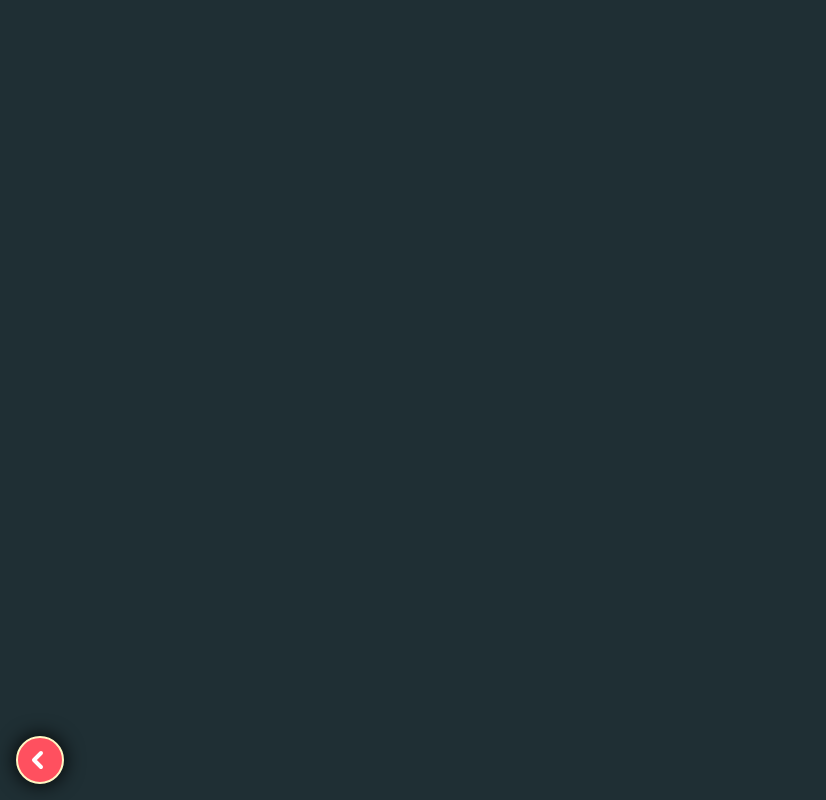
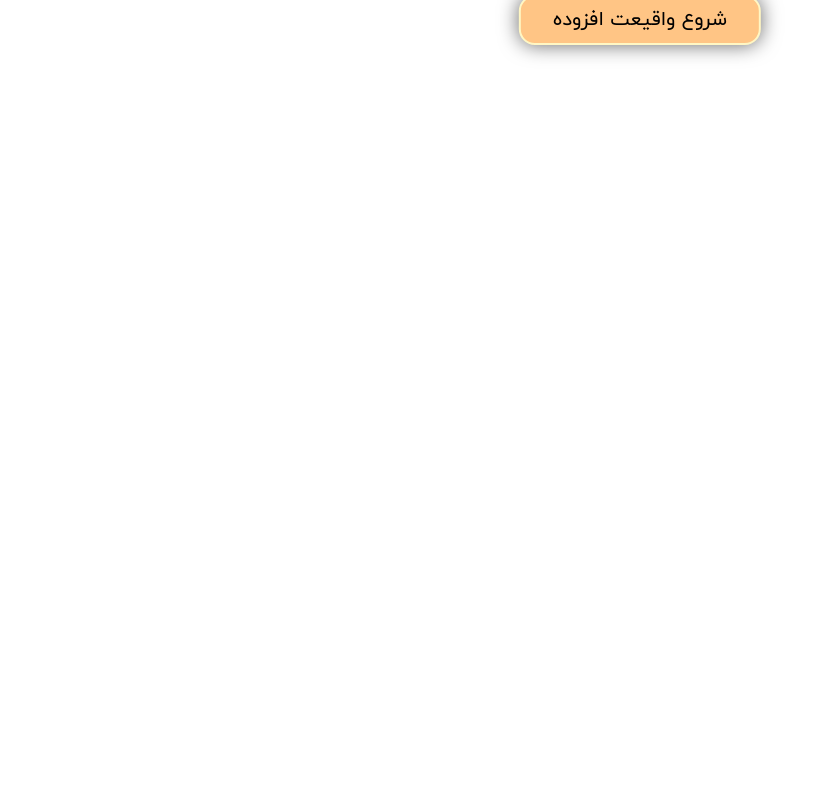
Before and after one commit to sinaAminiNextJs/bazzin, a Next.js app: page /earthThD/earthARcopy in a window 1280 px wide. Shown: the whole page, without its empty margins (0-826 px from the left). Built offline with nearby package versions, Linux system fonts and the light colour scheme; a web font is replaced by a local one.

Commit message:
add new style

```diff
--- a/app/earthThD/earthARcopy/page.tsx
+++ b/app/earthThD/earthARcopy/page.tsx
@@ -15,9 +15,7 @@ export default function ARPage() {
   return (
     <section className="relative w-full min-h-screen text-white flex flex-col items-center bg-mybg/96 overflow-hidden">
       <div
-        className={`absolute top-0 left-0 z-50 w-full h-screen mx-auto bg-white shadow transition-all flex flex-col items-center justify-center ${
-          showAR ? "block" : "hidden"
-        }`}
+        className={`absolute top-0 left-0 z-50 w-full h-screen mx-auto bg-white shadow transition-all flex flex-col items-center justify-center`}
       >
         <div className="w-full h-[50px] flex items-center justify-end px-3">
           <button
@@ -84,7 +82,7 @@ export default function ARPage() {
         </model-viewer>
       </div>
 
-      <BackButton pathName="/menu" />
+      {/* <BackButton pathName="/menu" /> */}
     </section>
   );
 }
```
